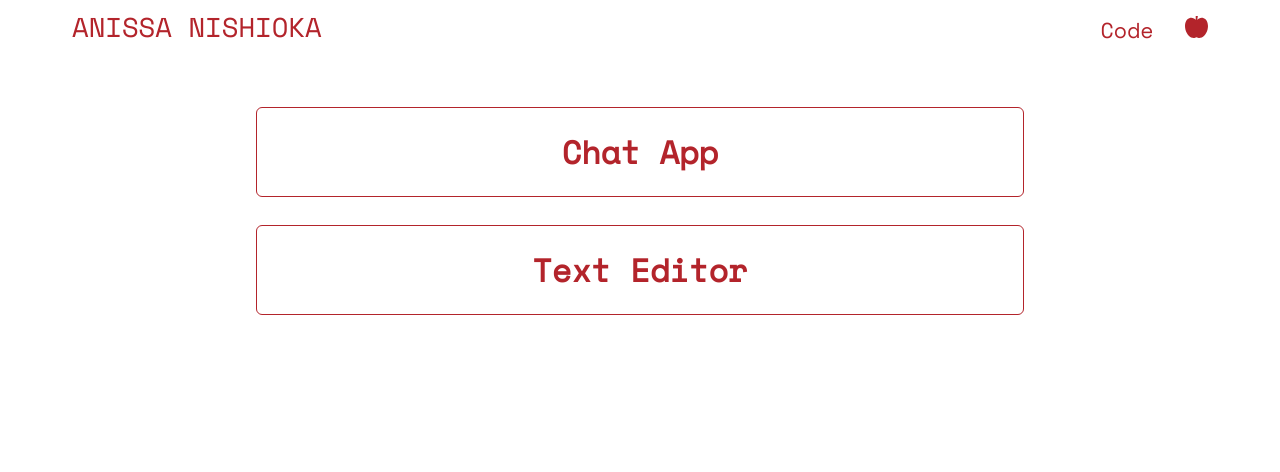
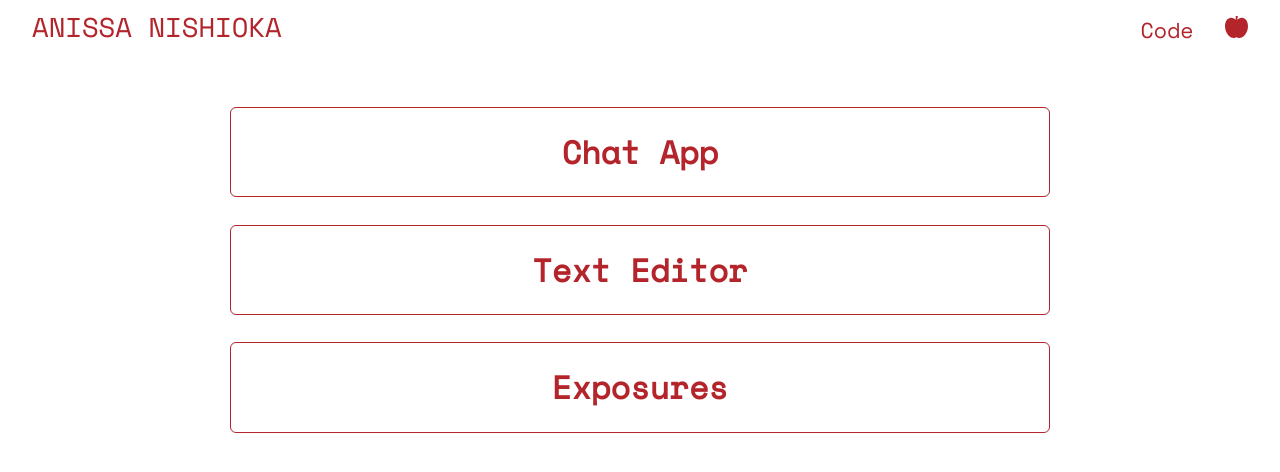
Before and after one commit to aninishioka/personal-site-23, a Next.js app: page /projects in a window 1280 px wide. Shown: the top 472 px of the page. Built offline with nearby package versions, Linux system fonts and the light colour scheme.

Commit message:
only render assetContainer in project cards if assets for project exist

```diff
--- a/src/components/project-card.jsx
+++ b/src/components/project-card.jsx
@@ -11,7 +11,6 @@ const space_mono = Space_Mono({
 
 export default function ProjectCard({ title, description, assets, tags }) {
   const [active, setActive] = useState(false);
-  const [loaded, setLoaded] = useState(false);
 
   function handleClick() {
     setActive((prevState) => {
@@ -20,7 +19,10 @@ export default function ProjectCard({ title, description, assets, tags }) {
   }
 
   function renderAssets() {
-    return assets.map((asset, i) => {
+    if (assets === undefined || assets.length == 0) return;
+    return (
+      <div className={`${styles.assetContainer}`}>
+        {assets.map((asset, i) => {
           return (
             <Image
               src={require(`../assets/${asset.src}`)}
@@ -28,12 +30,11 @@ export default function ProjectCard({ title, description, assets, tags }) {
               key={i}
               width="80%"
               height="100%"
-          onLoad={() => {
-            setLoaded(true);
-          }}
             />
           );
-    });
+        })}
+      </div>
+    );
   }
 
   function renderTags() {
@@ -54,13 +55,7 @@ export default function ProjectCard({ title, description, assets, tags }) {
       <div className={active ? styles.cardBodyActive : styles.cardBody}>
         <div>Built with {renderTags()}.</div>
         <div>{description}</div>
-        <div
-          className={`${styles.assetContainer} ${
-            loaded ? null : styles.hidden
-          }`}
-        >
         {renderAssets()}
-        </div>
       </div>
     </div>
   );
--- a/src/data/project-data.json
+++ b/src/data/project-data.json
@@ -21,14 +21,26 @@
         "Socket.IO",
         "Node.js",
         "Firebase"
-      ]
+      ],
+      "github": "https://github.com/aninishioka/chat-app",
+      "inProgress": false
     },
     {
       "id": "text-editor",
       "title": "Text Editor",
       "description": "Supports functions such as creating and saving files, word wrapping, and common shortcuts including undo, redo and font resizing. Wrote own implementation of a doubly linked list for constant time character insert.",
       "assets": [],
-      "tags": ["Java", "JavaFX"]
+      "tags": ["Java", "JavaFX"],
+      "github": "https://github.com/aninishioka/text-edit",
+      "inProgress": false
+    },
+    {
+      "id": "kanban-board",
+      "title": "Exposures",
+      "description": "A kanban board style web app built to aid those who suffer from OCD, anxiety, and related experiences by providing an easy way to organize and engage in therapeutic practices such as Exposure Response Prevention.",
+      "tags": ["Typescript", "Next.js", "React", "Node.js"],
+      "github": "",
+      "inProgess": true
     }
   ]
 }
--- a/src/layouts/main.layout.jsx
+++ b/src/layouts/main.layout.jsx
@@ -10,12 +10,11 @@ export default function MainLayout({ children }) {
       <Head>
         <meta name="viewport" content="width=device-width" />
         <title>Anissa Nishioka</title>
+        <meta property="og:site_name" content="Anissa Nishioka" />
       </Head>
       <div className={`${theme} appContainer`}>
-        <div className={"restrictWidth"}>
-          <Header></Header>
-          <main>{children}</main>
-        </div>
+        <Header></Header>
+        <main>{children}</main>
       </div>
     </>
   );
--- a/src/styles/global.css
+++ b/src/styles/global.css
@@ -64,13 +64,6 @@ p:last-of-type {
 .appContainer {
   width: 100%;
   min-height: 100vh;
-}
-
-.restrictWidth {
-  min-height: 100vh;
-  width: 100%;
-  max-width: 1200px;
-  margin: 0 auto;
   display: -webkit-box;
   display: -ms-flexbox;
   display: -webkit-flex;
@@ -79,7 +72,7 @@ p:last-of-type {
 }
 
 main {
-  max-width: 80%;
+  width: 80%;
   display: -webkit-box;
   display: -ms-flexbox;
   display: -webkit-flex;
```
Also changed, not shown: src/pages/index.jsx (+12 -0 lines). Lines whose indentation alone changed are shown as unchanged.
